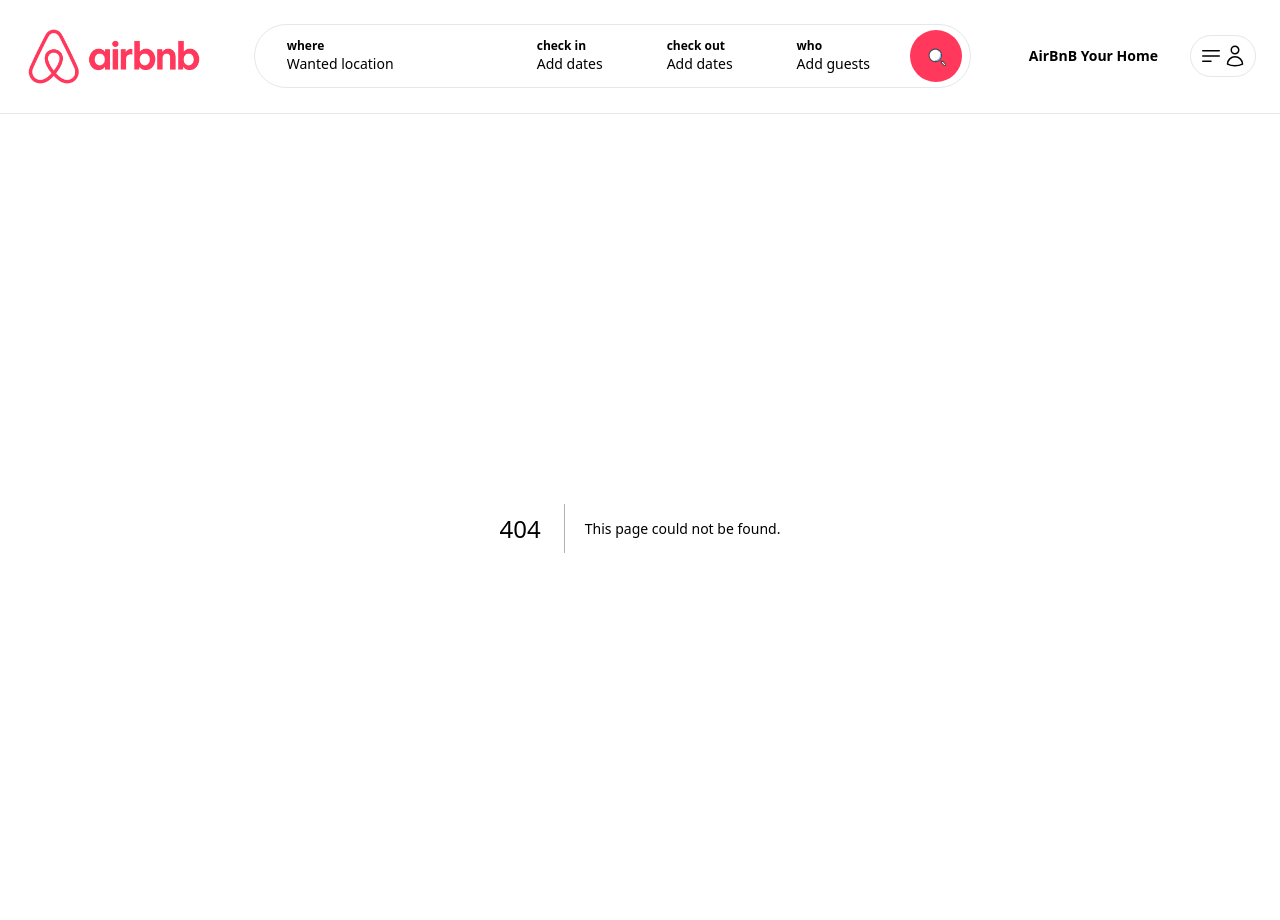
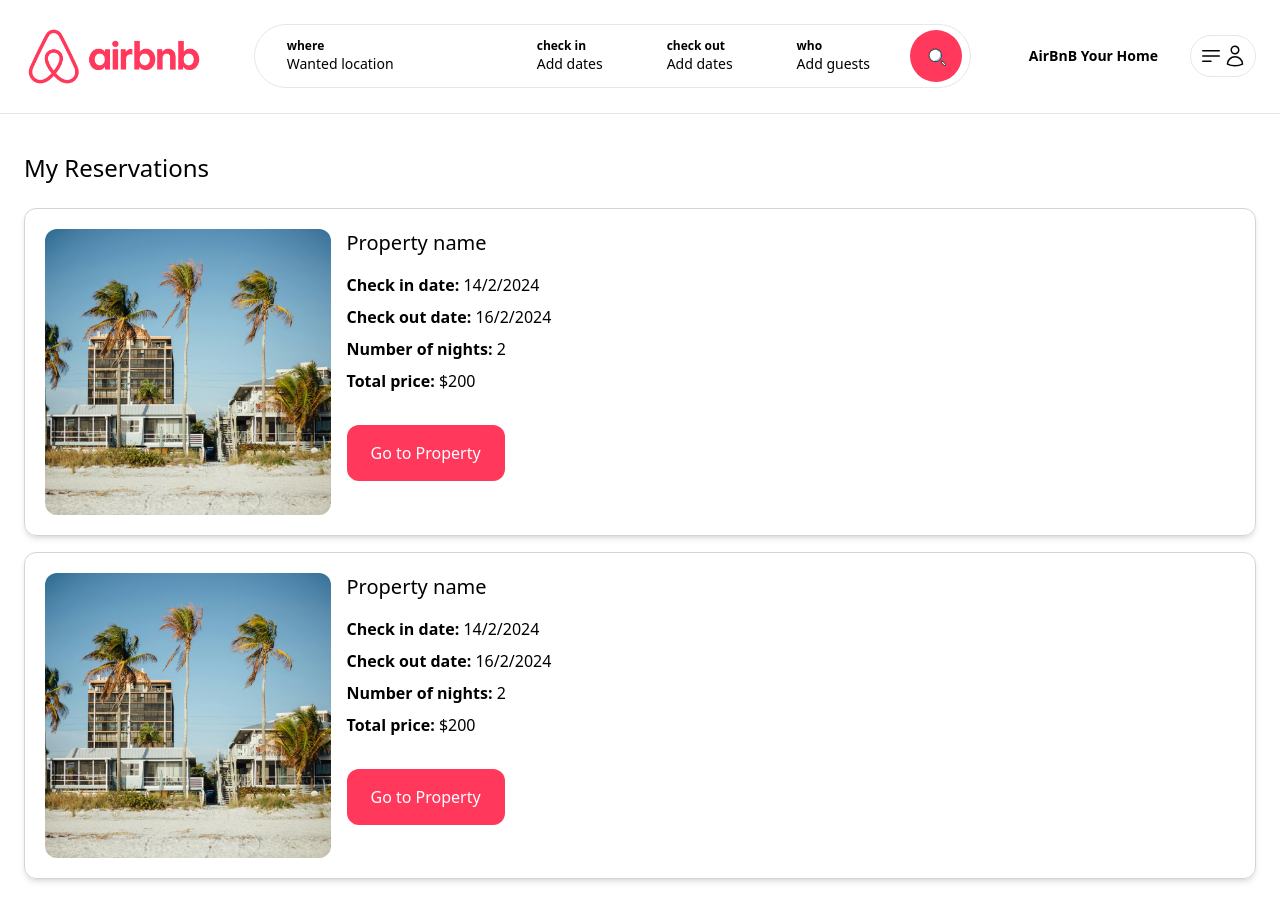
Before and after one commit to ndalo-ben/AirBnB_Clone, a Next.js app: page /myreservations in a window 1280 px wide. Before the commit this address had no page. Shown: the top 920 px of the page. Built offline with nearby package versions, Linux system fonts and the light colour scheme.

Commit message:
implement my properties page

```diff
--- a/app/landlords/[id]/page.tsx
+++ b/app/landlords/[id]/page.tsx
@@ -25,7 +25,7 @@ const LandlordDetailPage = () => {
                     </div>
                 </aside>
 
-                <div className="col-span-3 pl-0 md:pl-6">
+                <div className="col-span-1 md:col-span-4 pl-0 md:pl-6">
                     <div className="grid grid-cols-1 md:grid-cols-3 gap-6">
                         <PropertList />
                     </div>
--- /dev/null
+++ b/app/myproperties/page.tsx
@@ -0,0 +1,15 @@
+import PropertList from "../components/properties/PropertList"
+
+const MyPropertiesPage = () => {
+  return (
+    <main className='max-w-[1500px] mx-auto px-6 pb-6'>
+        <h1 className="m-6 text-2xl">My Properties</h1>
+
+        <div className="grid grid-cols-1 md:grid-cols-3 gap-6">
+            <PropertList />
+        </div>
+    </main>
+  )
+}
+
+export default MyPropertiesPage
--- /dev/null
+++ b/app/myreservations/page.tsx
@@ -0,0 +1,69 @@
+import Image from 'next/image'
+
+const MyReservationsPage = () => {
+  return (
+    <main className='max-w-[1500px] mx-auto px-6 pb-6'>
+      <h1 className="my-6 text-2xl">
+        My Reservations
+      </h1>
+
+      <div className='space-y-4'>
+        <div className="p-5 gap-4 grid grid-cols-4 shadow-md border border-gray-300 rounded-xl">
+          <div className="col-span-1">
+            <div className="relative overflow-hidden aspect-square rounded-xl">
+              <Image
+                src={"/beach1.jpg"}
+                alt='beach house'
+                fill
+                className='hover:scale-110 object-cover transition h-full w-full'
+              />
+            </div>
+          </div>
+
+          <div className="col-span-3">
+            <h2 className="mb-4 text-xl">Property name</h2>
+
+            <p className='mb-2'><strong>Check in date:</strong> 14/2/2024</p>
+            <p className='mb-2'><strong>Check out date:</strong> 16/2/2024</p>
+
+            <p className='mb-2'><strong>Number of nights:</strong> 2</p>
+            <p className='mb-2'><strong>Total price:</strong> $200</p>
+
+            <div className="mt-6 inline-block cursor-pointer py-4 px-6 bg-airbnb text-white rounded-xl">
+              Go to Property
+            </div>
+          </div>
+        </div>
+
+        <div className="p-5 gap-4 grid grid-cols-4 shadow-md border border-gray-300 rounded-xl">
+          <div className="col-span-1">
+            <div className="relative overflow-hidden aspect-square rounded-xl">
+              <Image
+                src={"/beach1.jpg"}
+                alt='beach house'
+                fill
+                className='hover:scale-110 object-cover transition h-full w-full'
+              />
+            </div>
+          </div>
+
+          <div className="col-span-3">
+            <h2 className="mb-4 text-xl">Property name</h2>
+
+            <p className='mb-2'><strong>Check in date:</strong> 14/2/2024</p>
+            <p className='mb-2'><strong>Check out date:</strong> 16/2/2024</p>
+
+            <p className='mb-2'><strong>Number of nights:</strong> 2</p>
+            <p className='mb-2'><strong>Total price:</strong> $200</p>
+
+            <div className="mt-6 inline-block cursor-pointer py-4 px-6 bg-airbnb text-white rounded-xl">
+              Go to Property
+            </div>
+          </div>
+        </div>
+      </div>
+    </main>
+  )
+}
+
+export default MyReservationsPage
```
